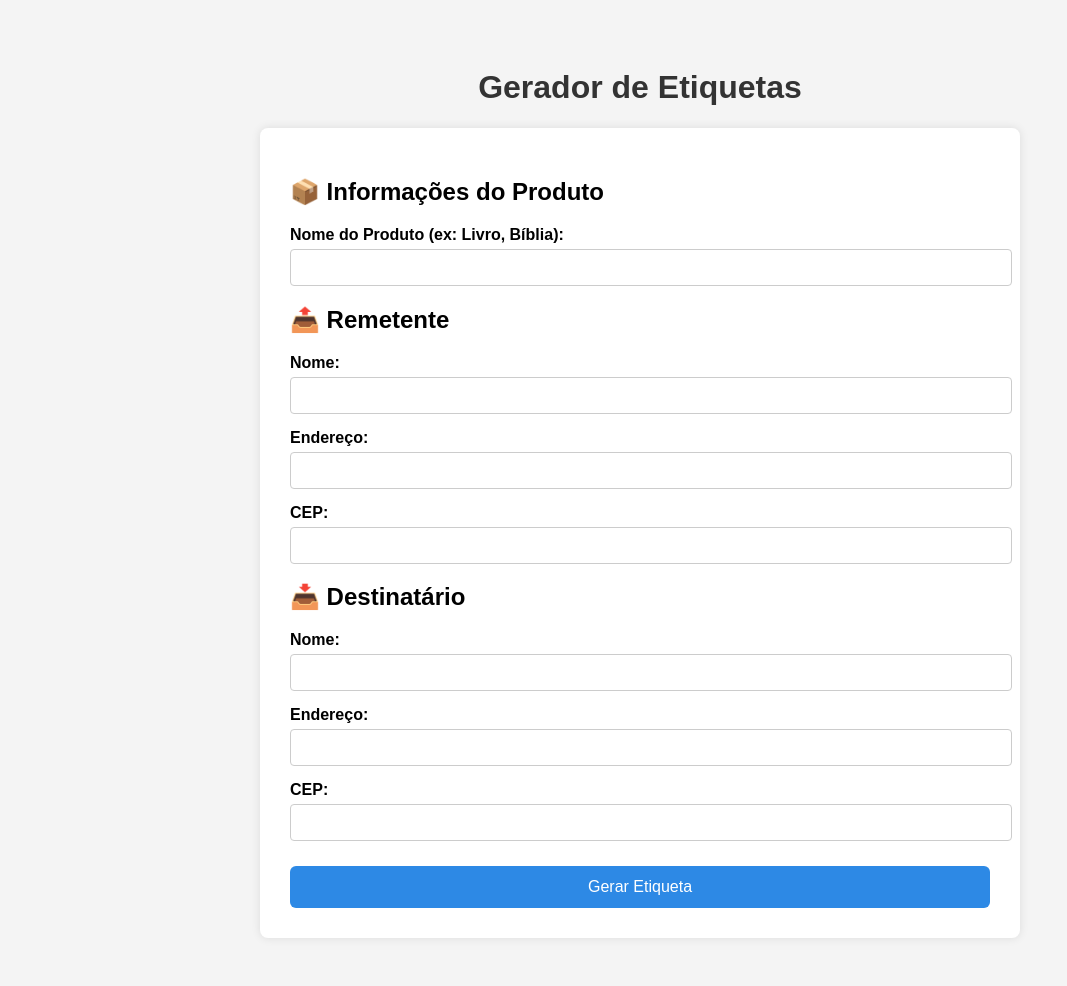
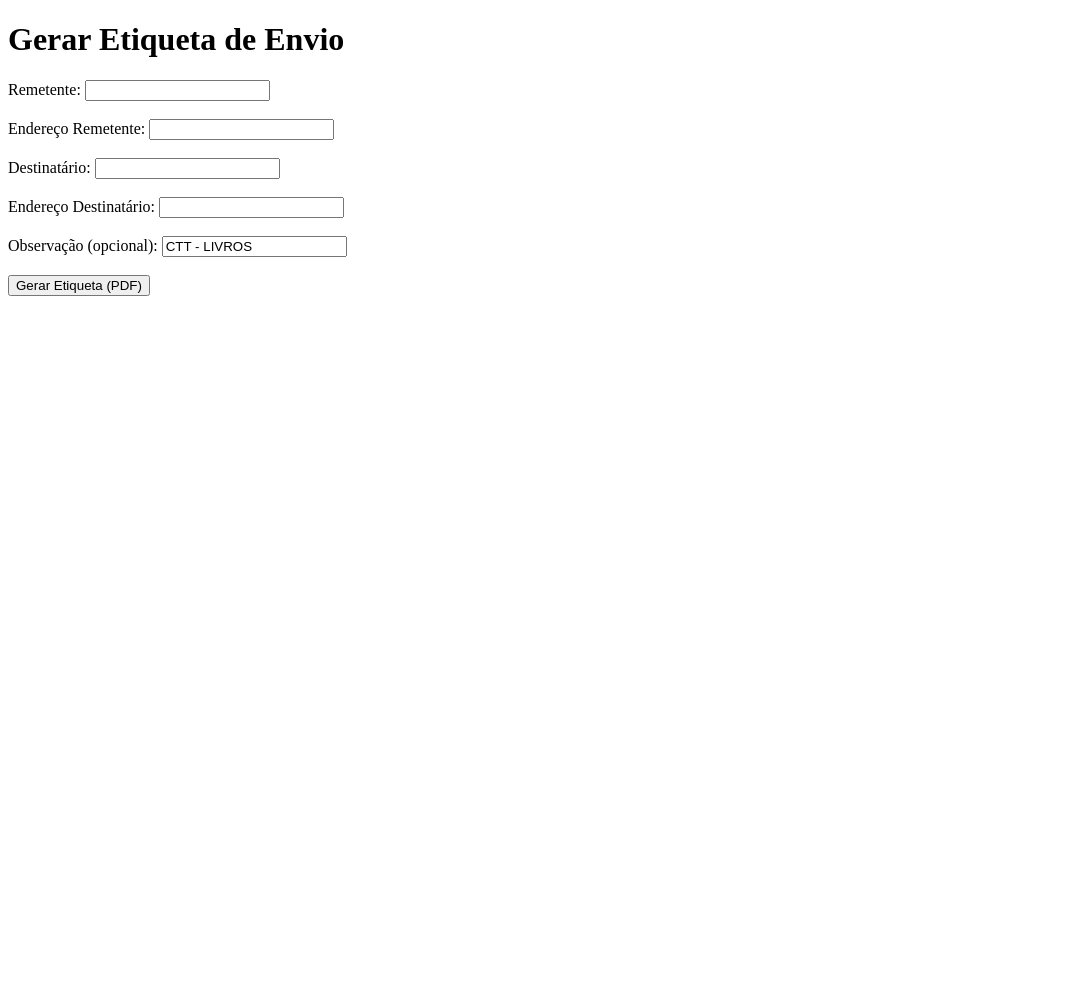
Before and after one commit to Lucastiru/nova-etiqueta, a Python web app: template templates/form.html in a window 1280 px wide. Shown: the whole page, without its empty margins (0-1067 px from the left). After the commit the page ends 296 px from the top, so only its background shows below. Run offline with Jinja, Linux system fonts and the light colour scheme; the template is opened without the code that fills it, so the values that code supplies are empty.

Commit message:
Update form.html

```diff
--- a/templates/form.html
+++ b/templates/form.html
@@ -1,88 +1,27 @@
 <!DOCTYPE html>
-<html lang="pt-br">
+<html>
 <head>
-    <meta charset="UTF-8">
-    <title>Gerador de Etiquetas</title>
-    <style>
-        body {
-            font-family: Arial, sans-serif;
-            background-color: #f4f4f4;
-            padding: 40px;
-        }
-
-        h1 {
-            text-align: center;
-            color: #333;
-        }
-
-        form {
-            max-width: 700px;
-            margin: auto;
-            background: white;
-            padding: 30px;
-            border-radius: 8px;
-            box-shadow: 0 0 10px rgba(0,0,0,0.1);
-        }
-
-        label {
-            display: block;
-            margin-top: 15px;
-            font-weight: bold;
-        }
-
-        input[type="text"] {
-            width: 100%;
-            padding: 10px;
-            margin-top: 5px;
-            border-radius: 4px;
-            border: 1px solid #ccc;
-        }
-
-        button {
-            margin-top: 25px;
-            padding: 12px;
-            width: 100%;
-            background-color: #2d89e5;
-            color: white;
-            border: none;
-            font-size: 16px;
-            border-radius: 6px;
-            cursor: pointer;
-        }
-
-        button:hover {
-            background-color: #1b6ec2;
-        }
-    </style>
+    <title>Gerar Etiqueta</title>
 </head>
 <body>
-    <h1>Gerador de Etiquetas</h1>
+    <h1>Gerar Etiqueta de Envio</h1>
     <form action="/gerar_etiqueta" method="post">
-        <h2>📦 Informações do Produto</h2>
-        <label for="produto">Nome do Produto (ex: Livro, Bíblia):</label>
-        <input type="text" id="produto" name="produto" required>
+        <label>Remetente:</label>
+        <input type="text" name="remetente" required><br><br>
 
-        <h2>📤 Remetente</h2>
-        <label for="remetente_nome">Nome:</label>
-        <input type="text" id="remetente_nome" name="remetente_nome" required>
+        <label>Endereço Remetente:</label>
+        <input type="text" name="endereco_remetente" required><br><br>
 
-        <label for="remetente_endereco">Endereço:</label>
-        <input type="text" id="remetente_endereco" name="remetente_endereco" required>
+        <label>Destinatário:</label>
+        <input type="text" name="destinatario" required><br><br>
 
-        <label for="remetente_cep">CEP:</label>
-        <input type="text" id="remetente_cep" name="remetente_cep" required>
+        <label>Endereço Destinatário:</label>
+        <input type="text" name="endereco_destinatario" required><br><br>
 
-        <h2>📥 Destinatário</h2>
-        <label for="destinatario_nome">Nome:</label>
-        <input type="text" id="destinatario_nome" name="destinatario_nome" required>
+        <label>Observação (opcional):</label>
+        <input type="text" name="observacao" value="CTT - LIVROS"><br><br>
 
-        <label for="destinatario_endereco">Endereço:</label>
-        <input type="text" id="destinatario_endereco" name="destinatario_endereco" required>
-
-        <label for="destinatario_cep">CEP:</label>
-        <input type="text" id="destinatario_cep" name="destinatario_cep" required>
-
-        <button type="submit">Gerar Etiqueta</button>
+        <button type="submit">Gerar Etiqueta (PDF)</button>
     </form>
 </body>
 </html>
```
